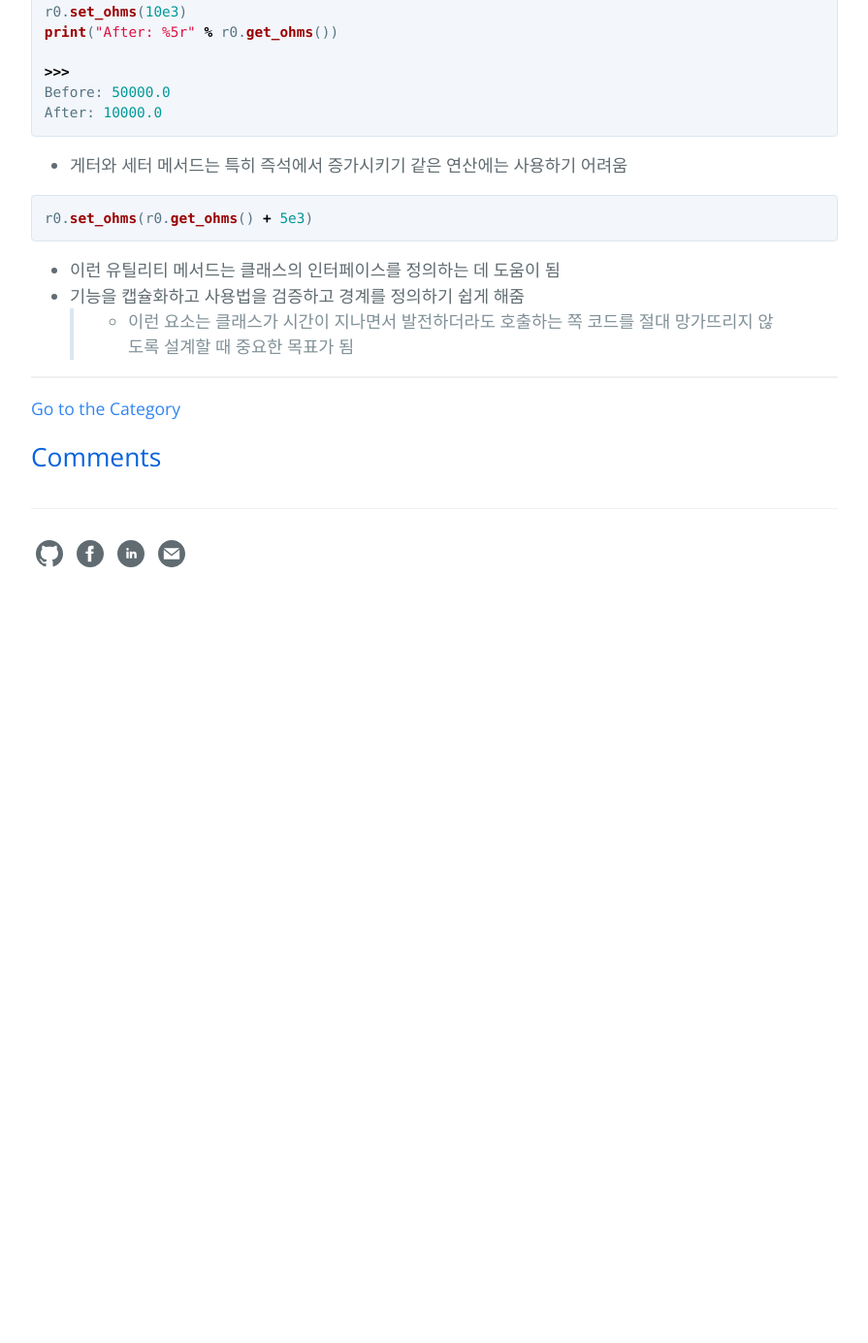
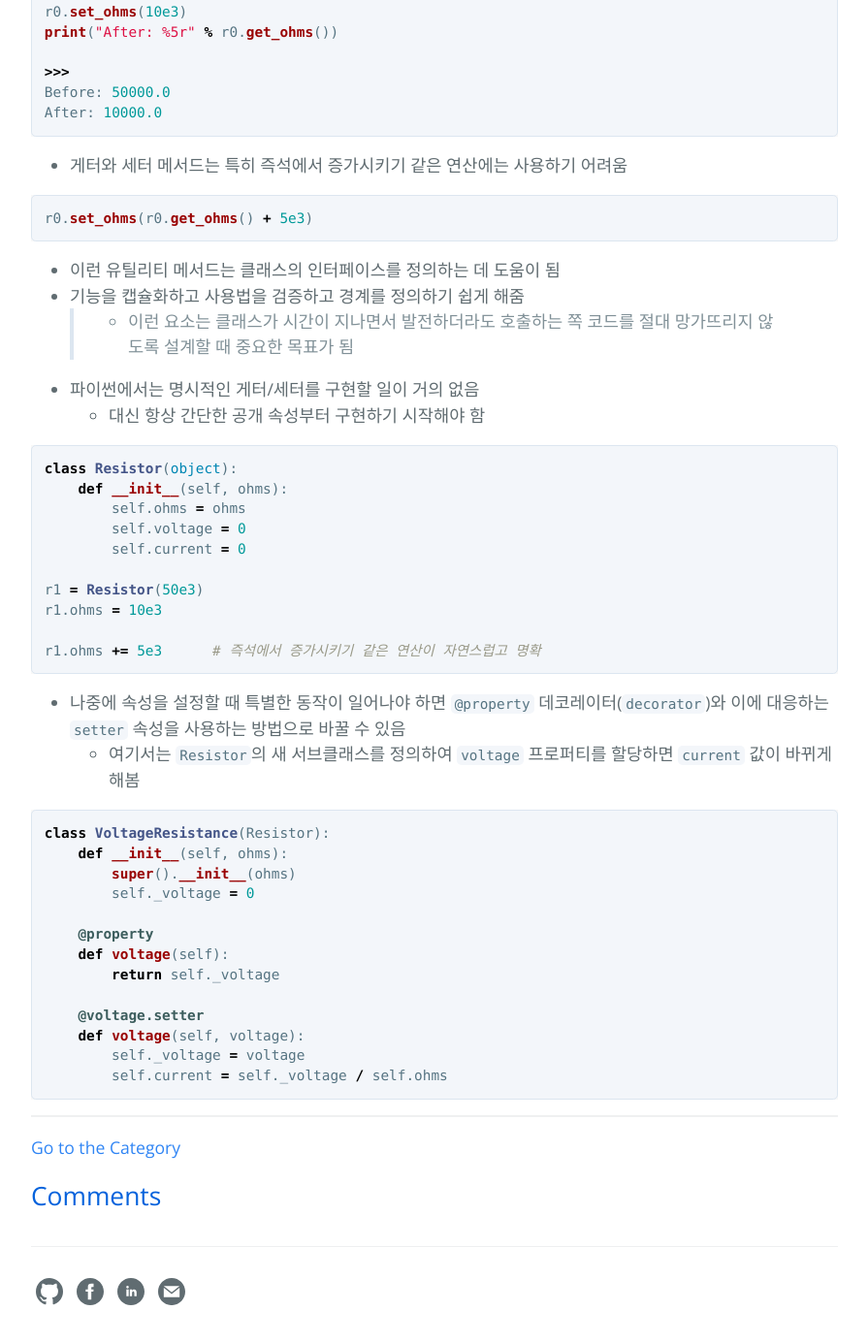
Before and after one commit to hcnoh/hcnoh.github.io, a Jekyll site: the page built from _posts/2018-10-09-effective-python-way29.md, in a window 1280 px wide and 1400 px high, scrolled down 1014 px. Shown: the top 1385 px of the window at 97% size, without its empty margins (192-1087 px from the left). Built offline with Jekyll 4.4.1, drawn with Linux system fonts in a browser that asks for light colours; comment, search, counter and statistics services are not loaded; before the commit the page ends 1653 px from its top, so only the background shows below that.

Commit message:
Update 2018-10-09-effective-python-way29.md

````diff
--- a/_posts/2018-10-09-effective-python-way29.md
+++ b/_posts/2018-10-09-effective-python-way29.md
@@ -46,3 +46,38 @@ r0.set_ohms(r0.get_ohms() + 5e3)
 - 이런 유틸리티 메서드는 클래스의 인터페이스를 정의하는 데 도움이 됨
 - 기능을 캡슐화하고 사용법을 검증하고 경계를 정의하기 쉽게 해줌
 >- 이런 요소는 클래스가 시간이 지나면서 발전하더라도 호출하는 쪽 코드를 절대 망가뜨리지 않도록 설계할 때 중요한 목표가 됨
+
+- 파이썬에서는 명시적인 게터/세터를 구현할 일이 거의 없음
+    - 대신 항상 간단한 공개 속성부터 구현하기 시작해야 함
+
+```python
+class Resistor(object):
+    def __init__(self, ohms):
+        self.ohms = ohms
+        self.voltage = 0
+        self.current = 0
+
+r1 = Resistor(50e3)
+r1.ohms = 10e3
+
+r1.ohms += 5e3      # 즉석에서 증가시키기 같은 연산이 자연스럽고 명확
+```
+
+- 나중에 속성을 설정할 때 특별한 동작이 일어나야 하면 `@property` 데코레이터(`decorator`)와 이에 대응하는 `setter` 속성을 사용하는 방법으로 바꿀 수 있음
+    - 여기서는 `Resistor`의 새 서브클래스를 정의하여 `voltage` 프로퍼티를 할당하면 `current` 값이 바뀌게 해봄
+
+```python
+class VoltageResistance(Resistor):
+    def __init__(self, ohms):
+        super().__init__(ohms)
+        self._voltage = 0
+
+    @property
+    def voltage(self):
+        return self._voltage
+
+    @voltage.setter
+    def voltage(self, voltage):
+        self._voltage = voltage
+        self.current = self._voltage / self.ohms
+```
````
